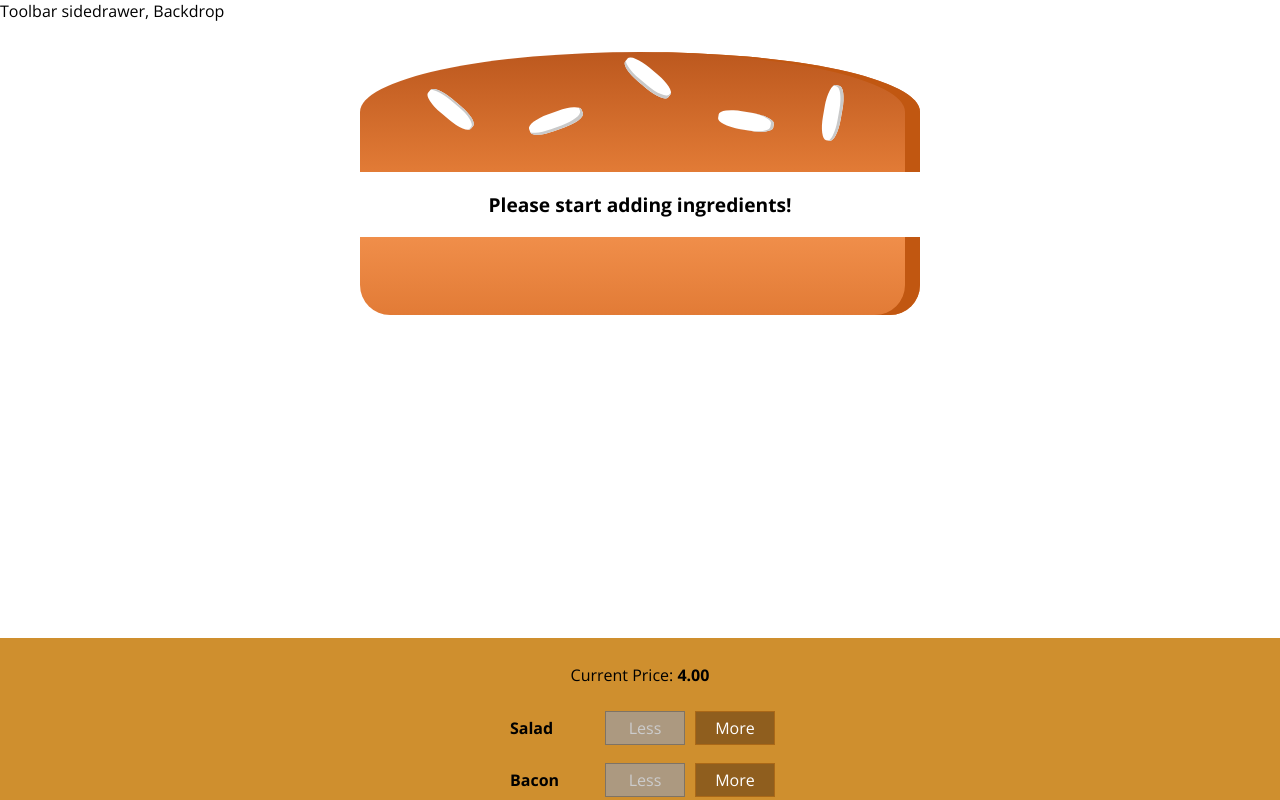
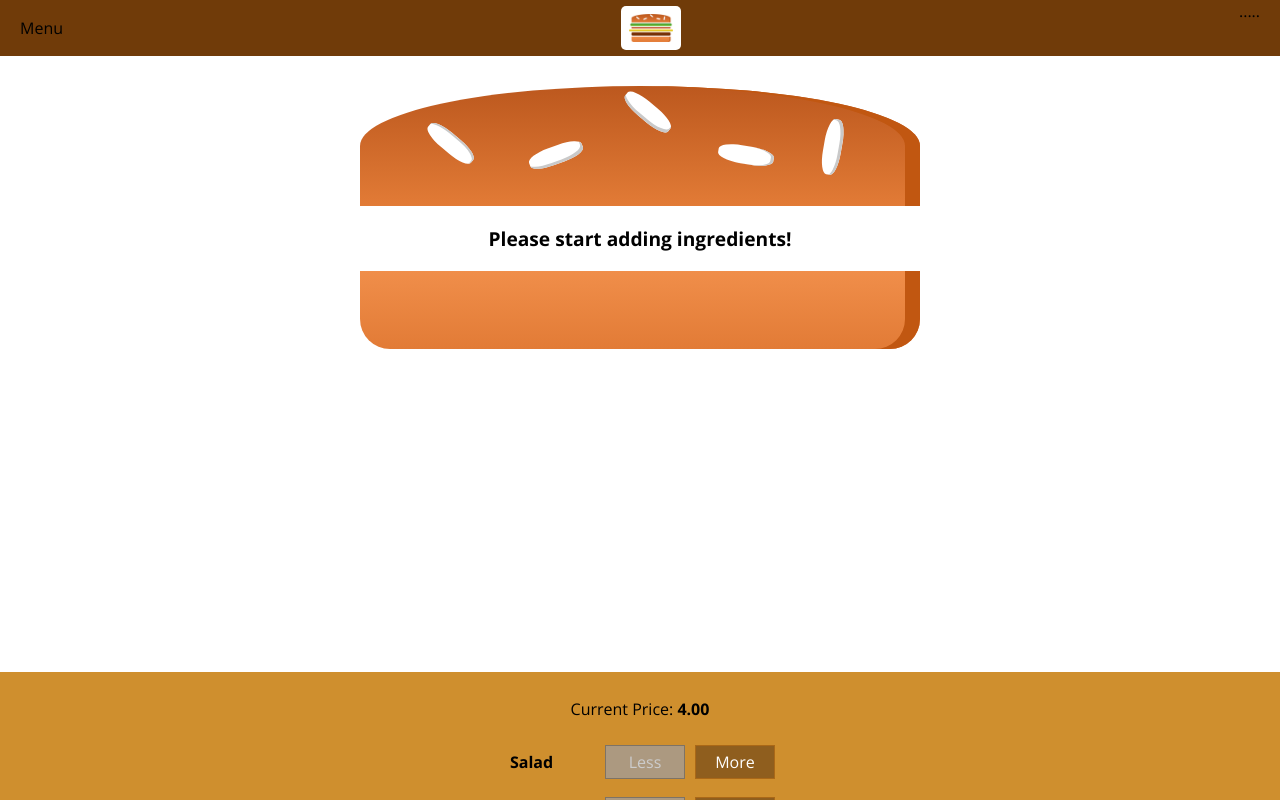
Before and after one commit to saritakha/burgerBuilder, a React app: page / in a window 1280 px wide. Shown: the top 800 px of the page. Built offline with nearby package versions, Linux system fonts and the light colour scheme.

Commit message:
added toolbar and logo

```diff
--- a/src/Components/Burger/OrderSummary/OrderSummary.js
+++ b/src/Components/Burger/OrderSummary/OrderSummary.js
@@ -16,6 +16,7 @@
    <ul>
        {ingredientSummary}
    </ul>
+   <p><strong>Total Price : { props.price.toFixed(2) }</strong></p>
    <p>Continue to checkout</p>
    <Button
       btnType="Danger"
--- a/src/Components/Layout/Layout.css
+++ b/src/Components/Layout/Layout.css
@@ -1,3 +1,3 @@
 .content{
-    margin-top: 16px;
+    margin-top: 72px;
 }
--- a/src/Components/Layout/Layout.js
+++ b/src/Components/Layout/Layout.js
@@ -1,10 +1,11 @@
 import React from 'react';
 import Aux from '../../hoc/Aux';
 import styles from './Layout.css';
+import Toolbar from '../Navigation/Toolbar/Toolbar';
 
 const layout = (props) => (
 <Aux>
-  <div> Toolbar sidedrawer, Backdrop</div>
+  <Toolbar />
     <main className={styles.content}>
       { props.children }
     </main>
--- /dev/null
+++ b/src/Components/Logo/Logo.css
@@ -0,0 +1,11 @@
+.Logo {
+    background-color: white;
+    padding:  8px;
+    height: 80%;
+    box-sizing: border-box;
+    border-radius: 5px;
+}
+
+.Logo img {
+    height: 100%;
+}
--- /dev/null
+++ b/src/Components/Logo/Logo.js
@@ -0,0 +1,11 @@
+import React from 'react';
+import burgerlogo from '../../assets/images/burger-logo.png';
+import classes from './Logo.css';
+
+const logo = (props) => (
+ <div className= {classes.Logo} >
+     <img src= {burgerlogo} alt= 'burgerlogo' />
+ </div>
+);
+
+export default logo;
--- /dev/null
+++ b/src/Components/Navigation/Toolbar/Toolbar.css
@@ -0,0 +1,19 @@
+.Toolbar {
+    height: 56px;
+    width: 100%;
+    position: fixed;
+    top:0;
+    left:0;
+    background-color: #703B09;
+    display: flex;
+    justify-content: space-between;
+    align-items: center;
+    padding: 0 20px;
+    box-sizing: border-box;
+    z-index: 90;
+}
+
+.Toolbar nav {
+    height: 100%;
+
+}
--- /dev/null
+++ b/src/Components/Navigation/Toolbar/Toolbar.js
@@ -0,0 +1,20 @@
+
+
+import React from 'react';
+import classes from './Toolbar.css';
+import Logo from '../../Logo/Logo';
+
+const toolbar = ( props ) => (
+   <header className= { classes.Toolbar }>
+     <div>
+         Menu
+     </div>
+         <Logo />
+     <nav>
+        .....
+     </nav>
+   </header>
+
+);
+
+export default toolbar;
--- a/src/Containers/BurgerBuilder/BurgerBuilder.js
+++ b/src/Containers/BurgerBuilder/BurgerBuilder.js
@@ -105,6 +105,7 @@
         <Aux>
           <Modal show={this.state.purchasing} modalClosed={this.purchaseCancelHandler}>
             <OrderSummary
+            price= {this.state.totalPrice}
             ingredients = {this.state.ingredients}
             purchaseCanceled= { this.purchaseCancelHandler }
             purchaseContinued= { this.purchaseContinueHandler } />
```
Also changed, not shown: src/assets/images/burger-logo.png (added).
